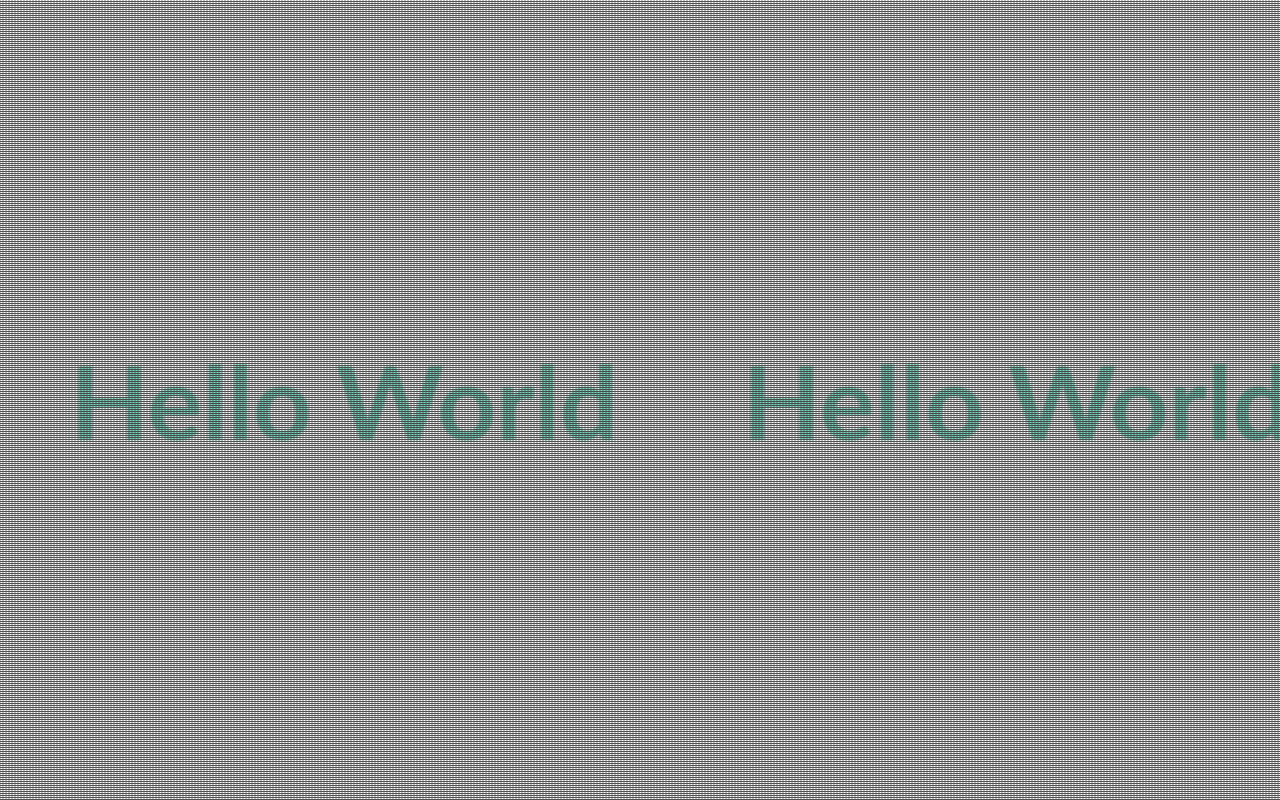
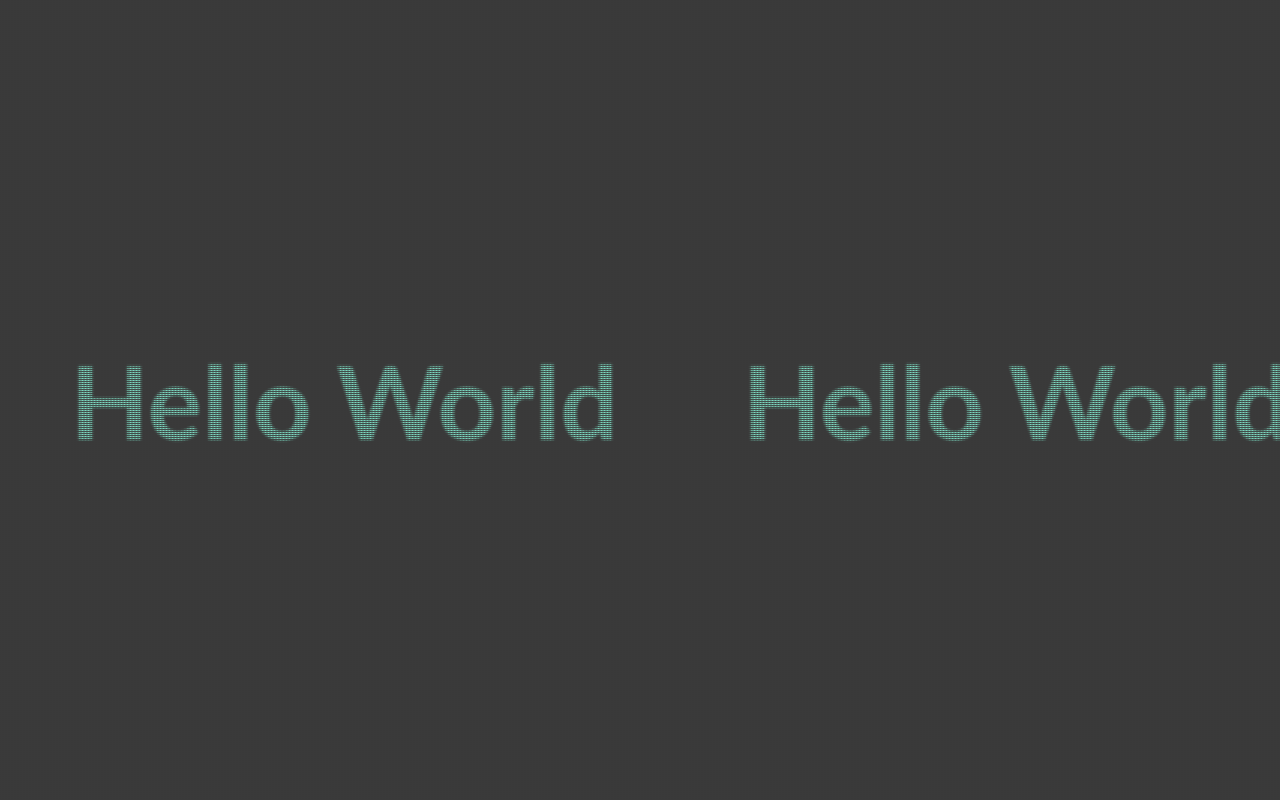
Before and after one commit to 97Wobbler/LED-Sign-Board-HTML, a plain HTML site: page index.html in a window 1280 px wide. Drawn offline with Linux system fonts and the light colour scheme.

Commit message:
Update signboard.css

```diff
--- a/signboard.css
+++ b/signboard.css
@@ -1,5 +1,5 @@
 html {
-    background-color: transparent;
+    background-color: #3a3a3a;
     width: 100%;
     height: 100%;
     overflow-x: hidden;
```
